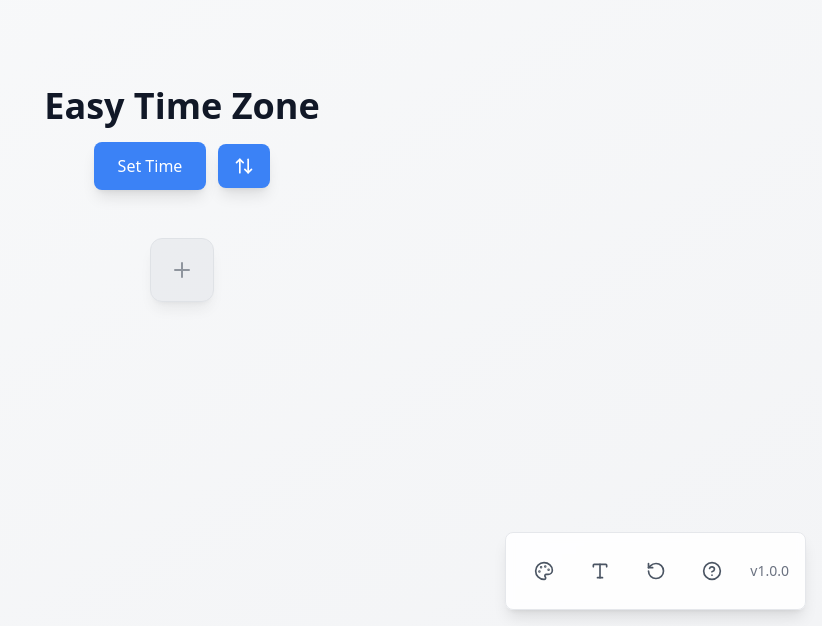
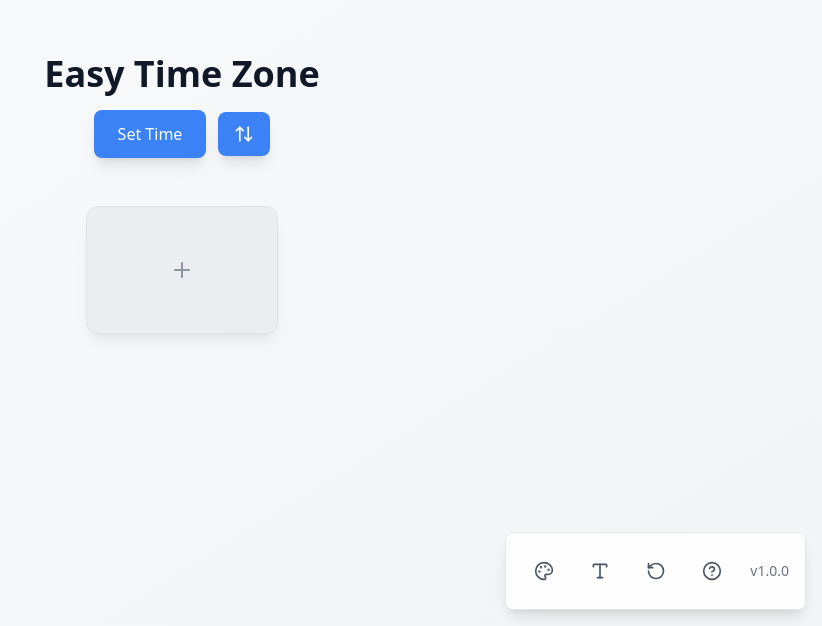
Before and after one commit to adsayyed/EasyTimeZone, a React (Vite) app: page / in a window 1280 px wide. Shown: the part 174-800 px from the top of the page, without its empty margins (458-1280 px from the left). Built offline with nearby package versions, Linux system fonts and the light colour scheme.

Commit message:
Updated App.tsx

```diff
--- a/src/App.tsx
+++ b/src/App.tsx
@@ -278,7 +278,7 @@ function App() {
 
         {/* Time Zone Cards */}
         <main className="mb-16">
-          <div className="flex flex-col sm:flex-row sm:flex-wrap justify-center items-center gap-4 sm:gap-6">
+          <div className="flex flex-col lg:flex-row lg:flex-wrap justify-center items-center gap-4 lg:gap-6 max-w-6xl mx-auto">
             {timeZones.map((zone, index) => (
               <TimeZoneCard
                 key={zone.id}
@@ -296,7 +296,7 @@ function App() {
             <button
               onClick={() => setShowAddModal(true)}
               className={`
-                w-14 h-14 sm:w-16 sm:h-16 rounded-xl flex items-center justify-center
+                w-14 h-14 sm:w-16 sm:h-16 lg:w-48 lg:h-32 rounded-xl flex items-center justify-center
                 transition-all duration-300 hover:scale-105 shadow-lg hover:shadow-xl
                 opacity-60 hover:opacity-100
                 ${
```
